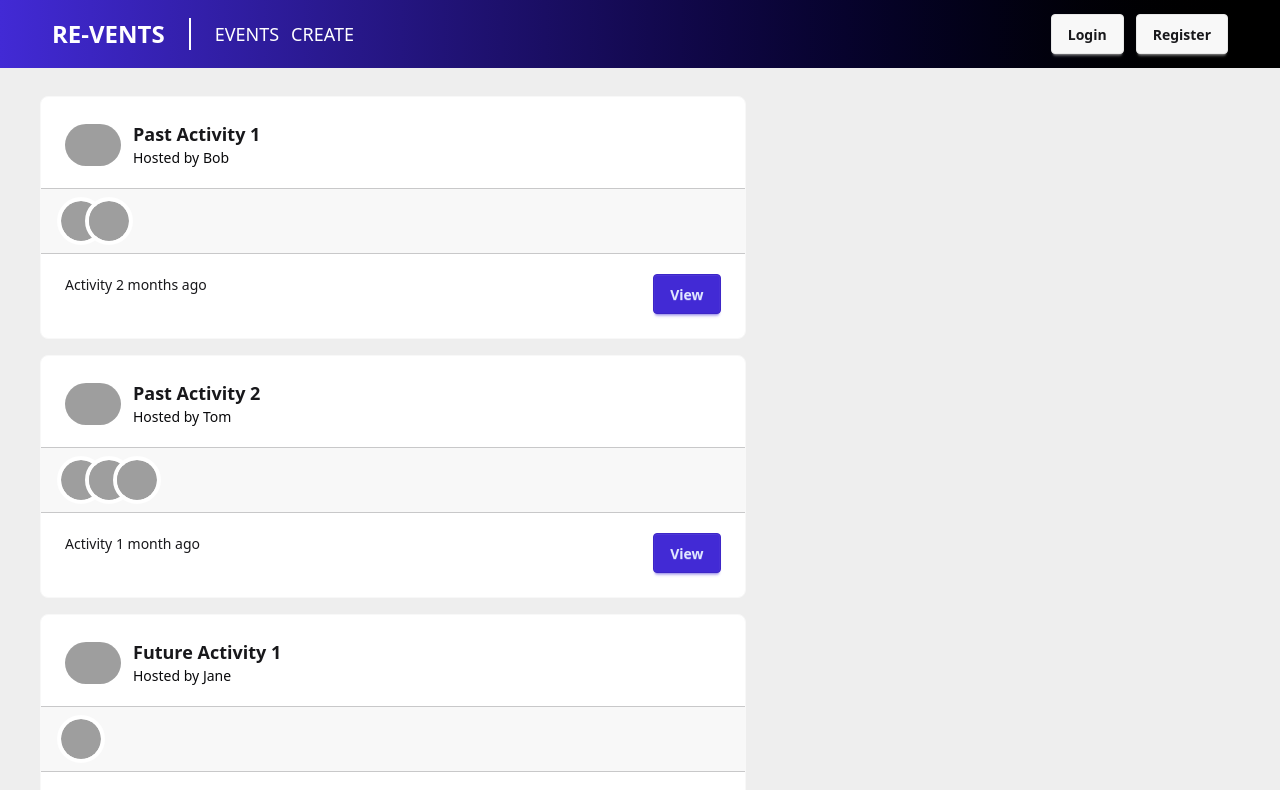
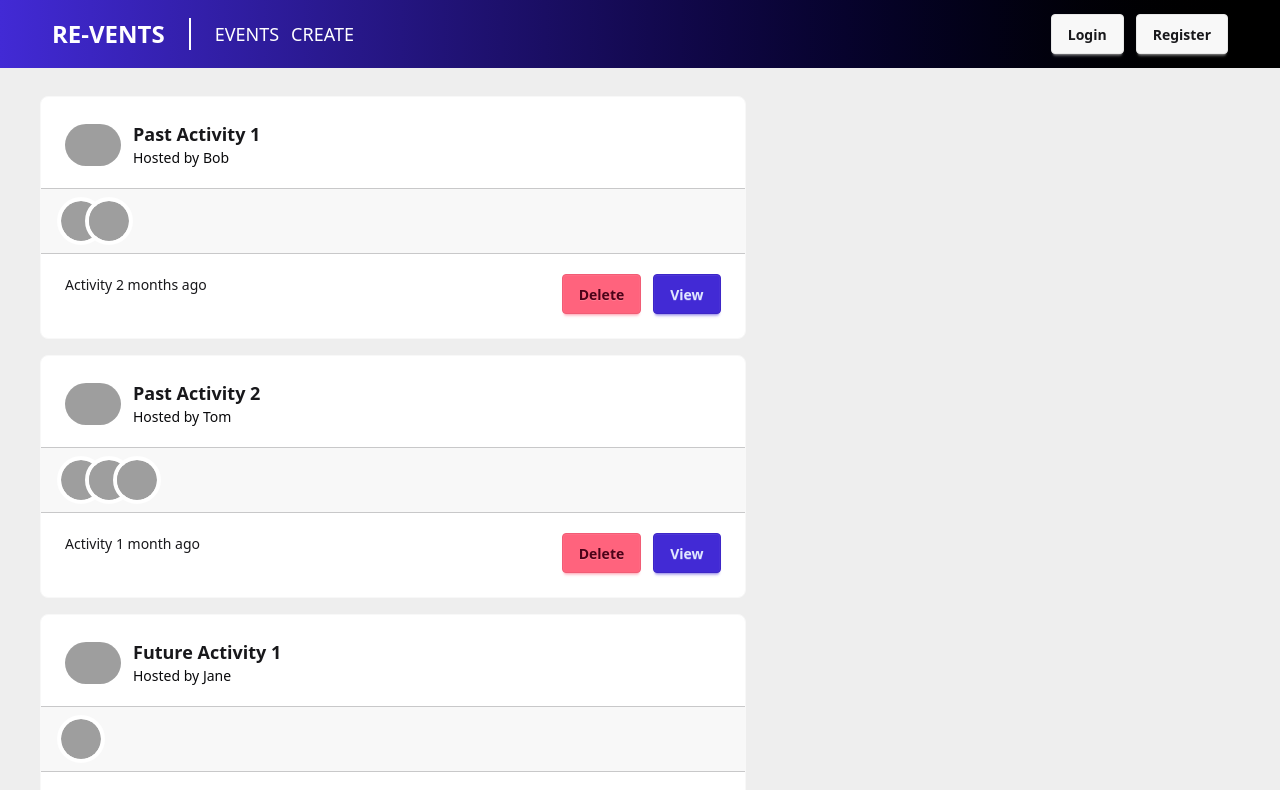
Before and after one commit to Dan-Raymond-Code/Revents, a React (Vite) app: page / in a window 1280 px wide. Shown: the top 790 px of the page. Built offline with nearby package versions, Linux system fonts and the light colour scheme; grey boxes are pictures that could not be loaded.

Commit message:
Finished Section 4.30

```diff
--- a/src/features/events/dashboard/EventCard.tsx
+++ b/src/features/events/dashboard/EventCard.tsx
@@ -4,9 +4,10 @@ import EventAttendees from "./EventAttendees";
 type Props = {
     event: AppEvent;
     formToggle: (event: AppEvent) => void;
+    deleteEvent: (eventId: string) => void;
 }
 
-export default function EventCard({event, formToggle}: Props) {
+export default function EventCard({event, formToggle, deleteEvent}: Props) {
     const host = event.attendees?.find(attendee => attendee.isHost);
 
     return (
@@ -29,7 +30,10 @@ export default function EventCard({event, formToggle}: Props) {
                     <div className="flex flex-1">
                         {event.description}
                     </div>
-                    <button onClick={() => formToggle(event)} className="btn btn-primary">View</button>
+                    <div className="flex gap-3">
+                        <button onClick={() => deleteEvent(event.id)} className="btn btn-error ml-auto">Delete</button>
+                        <button onClick={() => formToggle(event)} className="btn btn-primary">View</button>
+                    </div>
                 </div>
             </div>
         </div>
--- a/src/features/events/dashboard/EventDashboard.tsx
+++ b/src/features/events/dashboard/EventDashboard.tsx
@@ -27,6 +27,12 @@ export default function EventDashboard({ formOpen, setFormOpen, formToggle, sele
     );
   }
 
+  const handleDeleteEvent = (eventId: string) => {
+    if (confirm("Are you sure you want to delete this event?")) {
+      setAppEvents((prevEvents) => prevEvents.filter((event) => event.id !== eventId));
+    }
+  };
+
   useEffect(() => {
      setAppEvents(events);
 
@@ -47,7 +53,12 @@ export default function EventDashboard({ formOpen, setFormOpen, formToggle, sele
         >
         <div className="flex flex-col gap-4">
           {appEvents.map((event) => (
-              <EventCard formToggle={formToggle} key={event.id} event={event} />
+              <EventCard
+              formToggle={formToggle}
+              deleteEvent={handleDeleteEvent}
+              key={event.id}
+              event={event}
+              />
             ))
           }
           </div>
```
